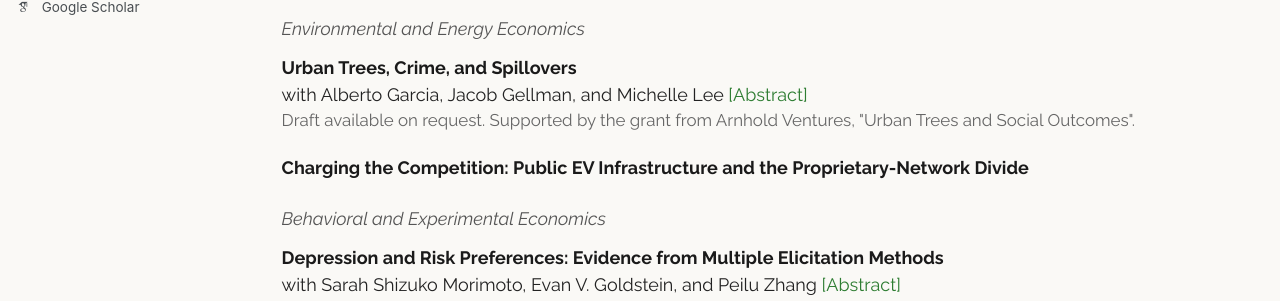
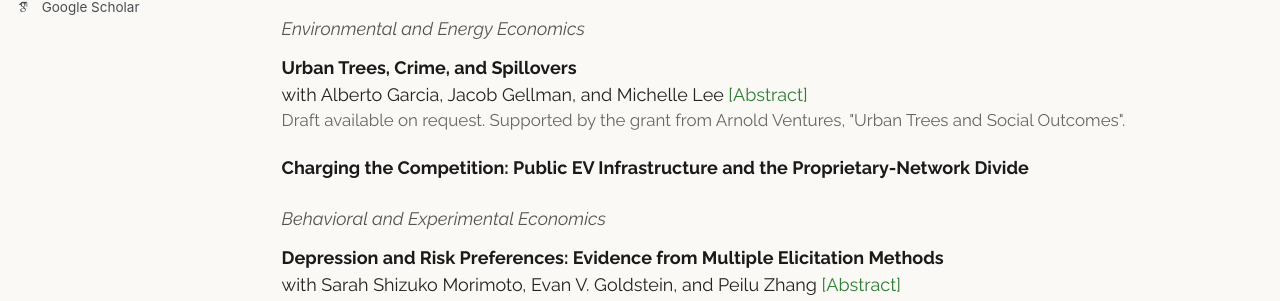
Before and after one commit to ghoshash1/ghoshash1.github.io, a Jekyll site: the page built from _pages/research.md, in a window 1280 px wide and 1379 px high. Shown: the part 412-713 px from the top of the window. Built offline with Jekyll 4.4.1, drawn with Linux system fonts in a browser that asks for light colours; some web fonts are replaced.

Commit message:
Update research.md

```diff
--- a/_pages/research.md
+++ b/_pages/research.md
@@ -54,7 +54,7 @@ redirect_from:
   <div class="abs">
     <p>We estimate the effect of tree cover on several categories of crime. To identify this relationship, we use an instrumental variables approach that takes advantage of a shock to tree cover induced by the introduction and spread of the emerald ash borer, an invasive beetle that targets ash trees. We combine geolocated data on crime, lidar-derived tree cover, and ash borer detections for a five-year period in Milwaukee, Wisconsin. Our estimates indicate that tree cover has a robust negative impact on nonviolent crime, driven by reductions in property crime. We find weak evidence in favor of temperature as one mechanism through which trees may affect crime. Spillovers resulting from tree cover loss in nearby areas appear to play no significant role in crime dynamics.</p>
   </div>
-  <p class="s">Draft available on request. Supported by the grant from Arnhold Ventures, "Urban Trees and Social Outcomes".</p>
+  <p class="s">Draft available on request. Supported by the grant from Arnold Ventures, "Urban Trees and Social Outcomes".</p>
 </div>
 
 <div class="paper">
```
